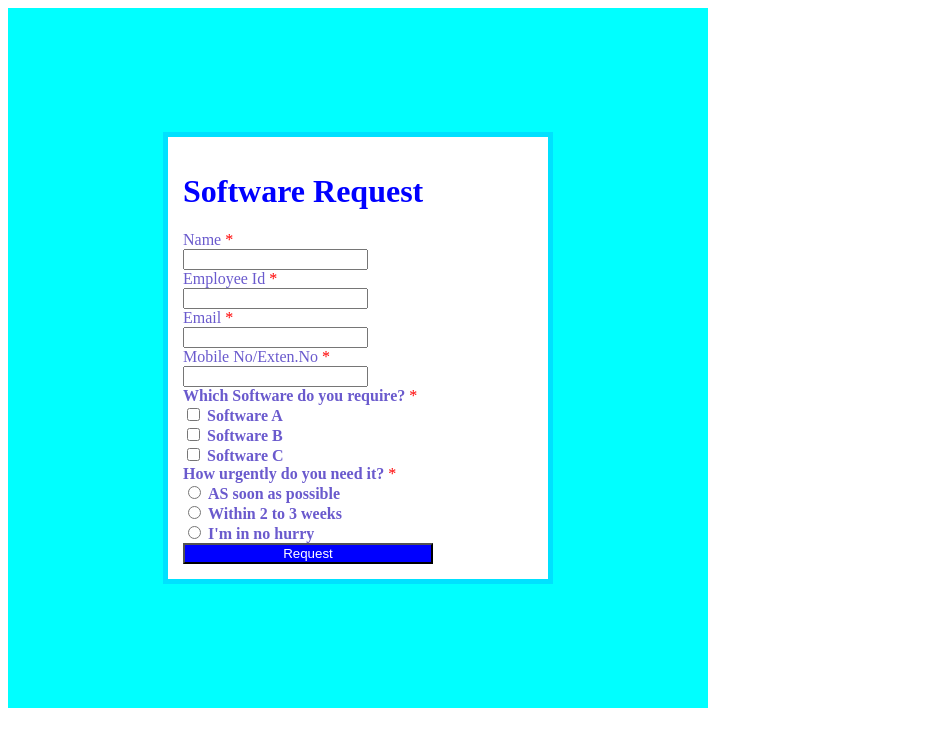
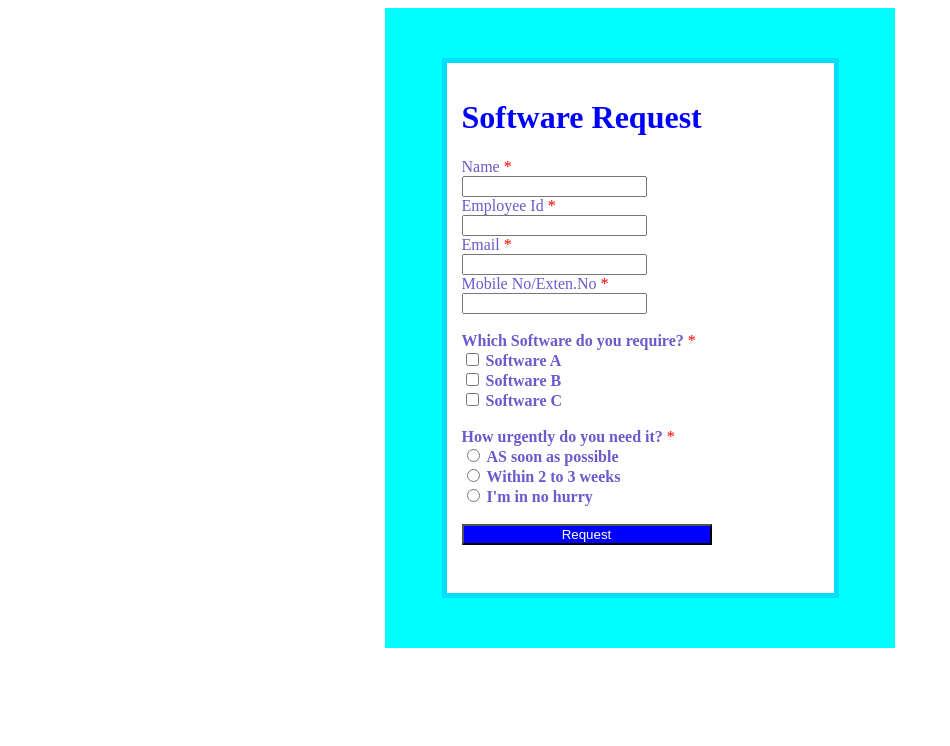
Before and after one commit to kameshbabu63/Software-Request, a plain HTML site: page index.html in a window 1280 px wide. Shown: the whole page, without its empty margins (0-950 px from the left). Drawn offline with Linux system fonts and the light colour scheme.

Commit message:
Final Changes

```diff
--- a/index.html
+++ b/index.html
@@ -4,13 +4,8 @@
     <meta charset="UTF-8">
     <meta name="viewport" content="width=device-width, initial-scale=1.0">
     <title>Software Request </title>
-</head>
-<body>
+    <style>
 
-<style>
-    body{
-
-    }
         .main{
             color: red;
         }
@@ -32,17 +27,18 @@
         }
         .container{
             background-color: aqua;
-        margin: 0;
+            margin: 0 auto;
             padding: 0;
             display: flex;
             justify-content: center;
             align-items: center;
             overflow: hidden;
-        width: 700px;
-        height: 700px;
+            width: 510px;
+            height: 640px;
         }
         .soft{
-        width: 50%;
+            width: 70%;
+            height: 500px;
             margin: 0 auto;
             padding: 15px;
             border: 5px solid rgba(0, 225, 255, 1);
@@ -52,6 +48,10 @@
 
         }
     </style>
+</head>
+<body>
+
+
 
 
             <div class="container">
@@ -66,15 +66,15 @@
                                     <label for="Email">Email</label> <span class="main">*</span> <br>
                                     <input type="text" name="Email" id="Email" autocomplete="on" required> <br>
                                     <label for="Mobile No/Exten.No">Mobile No/Exten.No</label> <span class="main">*</span> <br>
-                                    <input type="text" name="Mobile No/Exten.No" id="Mobile No/Exten.No" autocomplete="on" required> <br>
+                                    <input type="text" name="Mobile No/Exten.No" id="Mobile No/Exten.No" autocomplete="on" required> <br><br>
                                     <b>Which Software do you require?</b> <span class="main">*</span> <br>
                                     <input type="checkbox"> <b>Software A</b> <br>
                                     <input type="checkbox"> <b>Software B</b> <br>
-                                    <input type="checkbox"> <b>Software C</b> <br>
+                                    <input type="checkbox"> <b>Software C</b> <br> <br>
                                     <b>How urgently do you need it?</b> <span class="main">*</span> <br>
                                     <input type="radio"> <b>AS soon as possible</b> <br>
                                     <input type="radio"> <b>Within 2 to 3 weeks</b> <br>
-                                    <input type="radio"> <b>I'm in no hurry</b> <br>
+                                    <input type="radio"> <b>I'm in no hurry</b> <br> <br>
 
                                     <button>Request</button>
 
```
Lines whose indentation alone changed are shown as unchanged.
